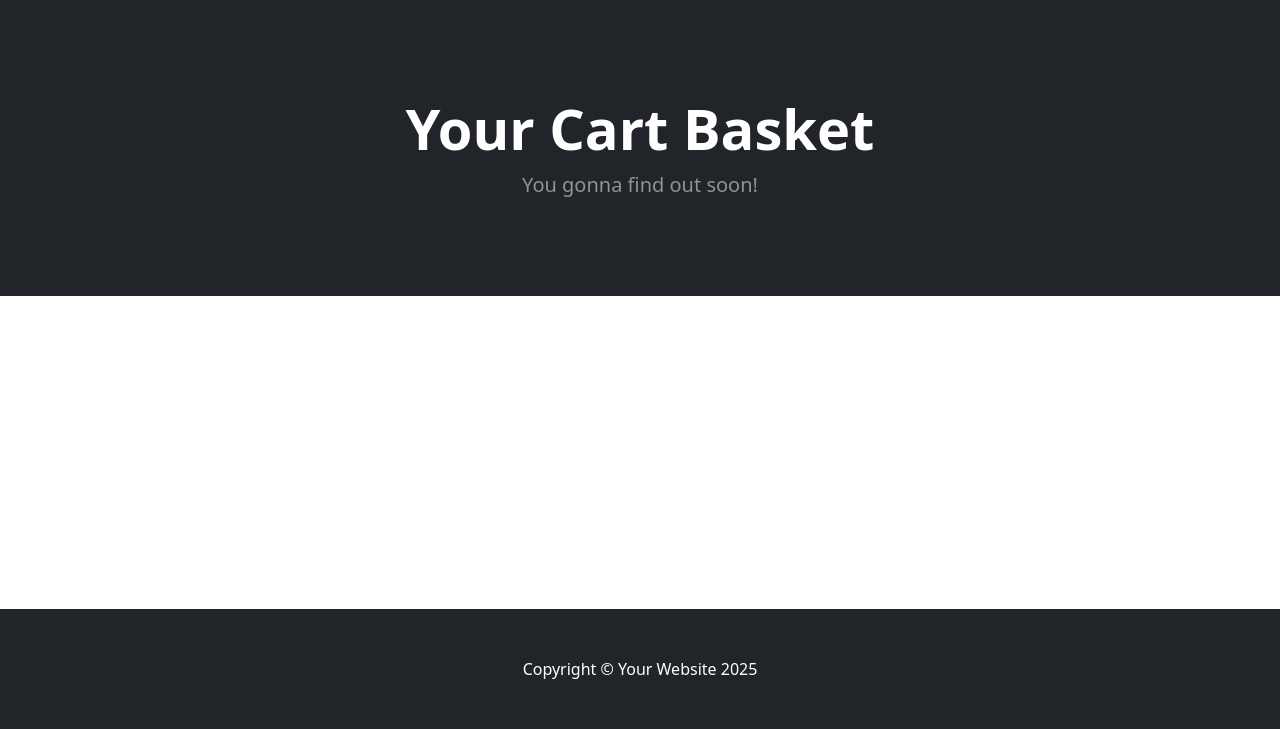
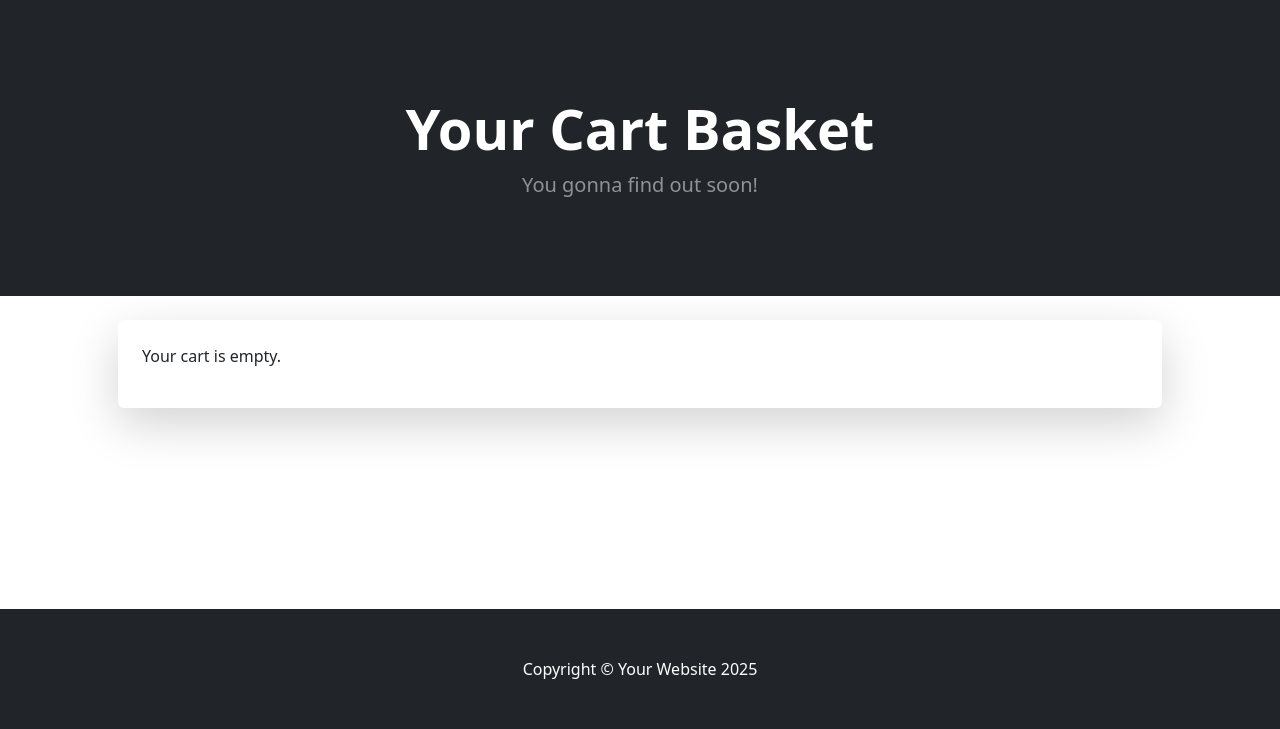
Before and after one commit to Hasibafghan/django-ecommerce-app, a Django app: page /cart/ in a window 1280 px wide. Shown: the part 71-800 px from the top of the page. Run offline with Django 5.2, Linux system fonts and the light colour scheme; some libraries are stand-ins or nearby versions.

Commit message:
jquray and ajax , Add to Card Created

```diff
--- /dev/null
+++ b/cart/cart.py
@@ -0,0 +1,12 @@
+class Cart:
+    def __init__(self, request):
+        self.session = request.session
+        cart = self.session.get('cart')
+
+        if not cart:
+            cart = self.session['cart'] = {}
+
+        self.cart = cart
+
+    def total_quantity(self):
+        return sum(self.cart.values())
--- /dev/null
+++ b/cart/context_processors.py
@@ -0,0 +1,11 @@
+from .cart import Cart
+
+def cart_processor(request):
+    """
+    Context processor to add the cart and cart quantity to the context.
+    """
+    cart = Cart(request)
+    return {
+        'cart': cart,
+        'cart_quantity': cart.total_quantity()
+    }
--- a/cart/templates/cart_view.html
+++ b/cart/templates/cart_view.html
@@ -22,20 +22,46 @@
     </div>
   </header>
 
-  <div class="container px-4 px-lg-5 mt-1">
+  <div class="container px-4 px-lg-5 mt-4" >
     <div class="row justify-content-center">
       <div class="col-12 col-md-10 col-lg-12">
-        {% comment %} <p class="m-5">
-          Welcome to our shop! We are committed to providing you with the best products and services. Stay tuned for more updates about our team and mission.
-          At odio rerum quibusdam! Veniam sequi ab, magni, nisi quidem omnis laboriosam delectus expedita eos eligendi illum nihil quod ipsum incidunt cumque repellat ullam ex corrupti optio. Accusantium, eligendi repudiandae.
-          Ut accusantium alias voluptatibus quibusdam ab exercitationem commodi aperiam nisi ipsam, placeat qui maiores ullam dolor reiciendis, dolores veniam saepe ipsum ipsa quos distinctio. Neque sunt atque repellendus! Magni, tempore?
-          Atque nam saepe voluptatibus ipsa repellat itaque labore. Obcaecati repudiandae veniam illo sequi sint culpa, sed quia minima aliquam reprehenderit corrupti recusandae minus nobis accusantium eius, vitae unde, cupiditate a!
-          Rem quidem cumque corporis a repellat, quibusdam quo quae voluptatem laudantium adipisci eaque veniam deserunt blanditiis. Vel qui ab iste! Repellat eveniet, natus quos quidem deserunt illo consequatur illum? Numquam?
-          Nemo porro voluptatem ab distinctio consequuntur voluptatibus ipsam magnam eligendi, in, repellat itaque tenetur inventore necessitatibus ratione provident! Veniam, ducimus! Possimus aperiam reiciendis, esse nesciunt aliquid ipsam aspernatur vel praesentium.
-          Quam atque ipsam, distinctio adipisci accusantium maiores vitae nihil amet cum. Corporis, officia quam, maxime iusto accusamus voluptates tenetur perferendis aliquam quidem beatae at? Voluptate aut incidunt sint nisi adipisci.
-          Harum, illum. Est nisi, fugit eveniet beatae praesentium a aliquam, necessitatibus impedit deserunt reiciendis provident quo quas eius vitae officiis temporibus vero atque laboriosam, facere consectetur sapiente adipisci. Porro, autem?
-          Ducimus molestiae nesciunt quod optio nihil praesentium? Quisquam excepturi, magnam nam distinctio ipsa vel. Distinctio repellat, id repellendus ducimus consequuntur impedit sit dolore earum exercitationem voluptatem, fuga ratione, optio totam.
-        </p> {% endcomment %}
+        <div class="card shadow-lg border-0 mb-4">
+          <div class="card-body p-4">
+            {% if cart_items %}
+              <table class="table table-bordered">
+                <thead>
+                  <tr>
+                    <th scope="col">Image</th>
+                    <th scope="col">Product</th>
+                    <th scope="col">Price</th>
+                    <th scope="col">Quantity</th>
+                    <th scope="col">Total Quantity Price</th>
+                    <th scope="col">Action</th>
+                  </tr>
+                </thead>
+                <tbody>
+                  {% for item in cart_items %}
+                    <tr>
+                      <td><img src="{{ item.product.image.url }}" alt="{{ item.product.name }}" style="max-height: 50px; max-width: 50px;"></td>
+                      <td>{{ item.product.name }}</td>
+                      <td>${{ item.product.price }}</td>
+                      <td>{{ item.quantity }}</td>
+                      <td>${{ item.total_price }}</td>
+                      <td><a href="" class="btn btn-danger">Remove</a></td>
+                    </tr>
+                  {% endfor %}
+                </tbody>
+              </table>
+
+              <h3>Total: ${{ total_price }}</h3>
+
+              {% comment %} <a href="{% url 'checkout' %}" class="btn btn-success">Proceed to Checkout</a> {% endcomment %}
+
+            {% else %}
+              <p>Your cart is empty.</p>
+            {% endif %}
+          </div>
+        </div>
       </div>
     </div>
   </div>
--- a/cart/views.py
+++ b/cart/views.py
@@ -1,13 +1,34 @@
-from django.shortcuts import render
-
+from django.shortcuts import render, redirect, get_object_or_404
+from shop.models import Product
 
 def view_cart(request):
-    return render(request , 'cart_view.html' , {})
+    cart = request.session.get('cart', {})
+    cart_items = []
+    total_price = 0
 
+    for item_id, quantity in cart.items():
+        product = get_object_or_404(Product, pk=item_id)
+        total = product.price * quantity
+        total_price += total
+        cart_items.append({'product': product, 'quantity': quantity, 'total_price': total})
+
+    return render(request, 'cart_view.html', {'cart_items': cart_items, 'total_price': total_price})
 
 def add_to_cart(request):
-    pass
+    if request.method == "POST":
+        item_id = request.POST.get('item_id')
+        quantity = int(request.POST.get('quantity', 1))
+        cart = request.session.get('cart', {})
 
+        if item_id in cart:
+            cart[item_id] += quantity
+        else:
+            cart[item_id] = quantity
+
+        request.session['cart'] = cart
+        return redirect('view_cart')
+    else:
+        return render(request, 'add_to_cart.html')
 
 def remove_from_cart(request, item_id):
     pass
--- a/simple_ecommerce_core/settings.py
+++ b/simple_ecommerce_core/settings.py
@@ -68,6 +68,7 @@ TEMPLATES = [
                 'django.template.context_processors.request',
                 'django.contrib.auth.context_processors.auth',
                 'django.contrib.messages.context_processors.messages',
+                'cart.context_processors.cart_processor',  # Custom context processor for cart
             ],
         },
     },
--- a/templates/include/navbar.html
+++ b/templates/include/navbar.html
@@ -34,7 +34,7 @@
         <a href="{% url 'view_cart' %}" class="btn btn-outline-dark d-flex align-items-center">
           <i class="bi-cart-fill me-1"></i>
           Cart
-          <span class="badge bg-dark text-white ms-1 rounded-pill">0</span>
+          <span id="cart-quantity-badge" class="badge bg-dark text-white ms-1 rounded-pill">{{ cart_quantity }}</span>
         </a>
       </form>
       {% if user.is_authenticated %}
```
Also changed, not shown: shop/templates/product_detail.html (+37 -2 lines), db.sqlite3.
